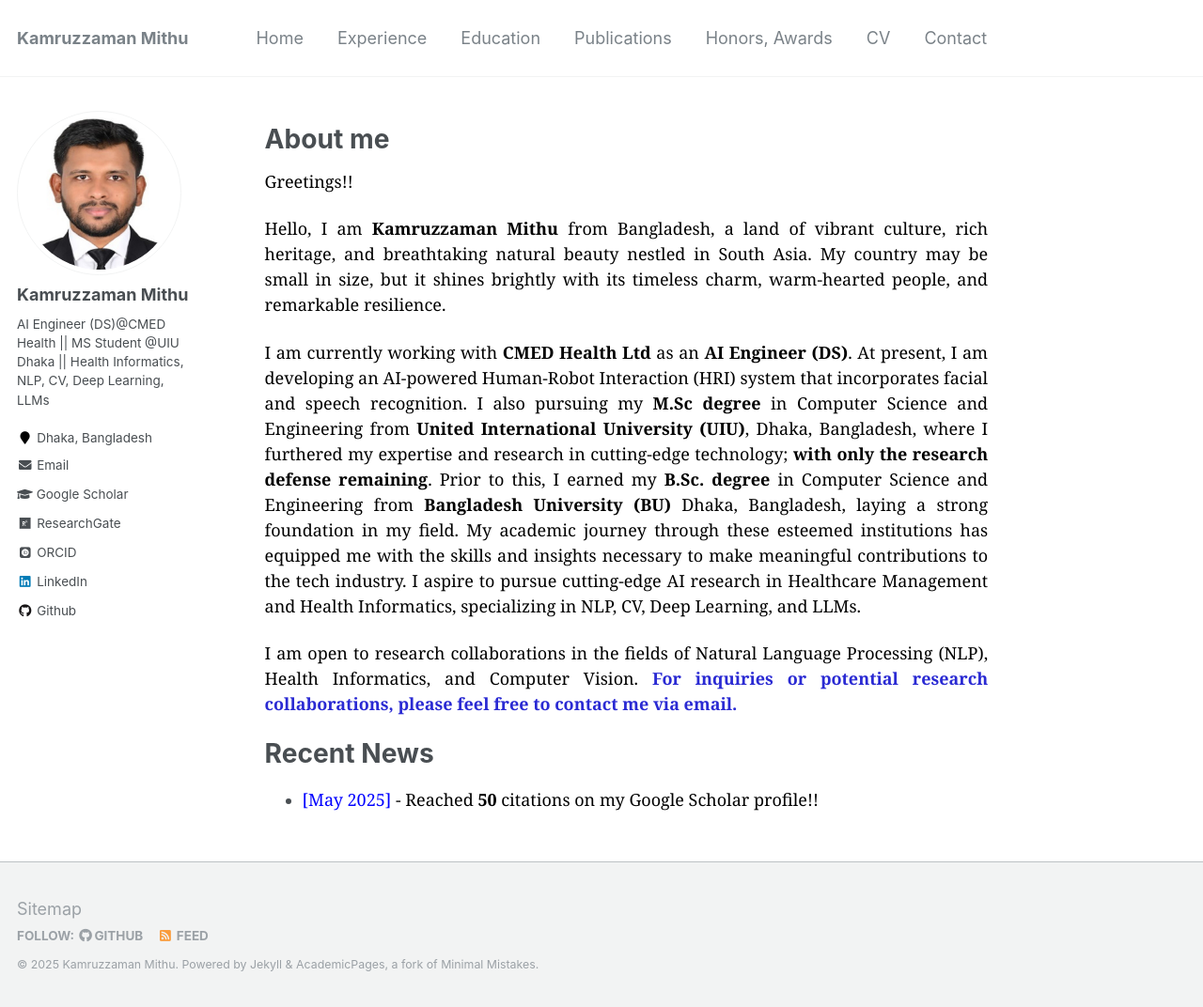
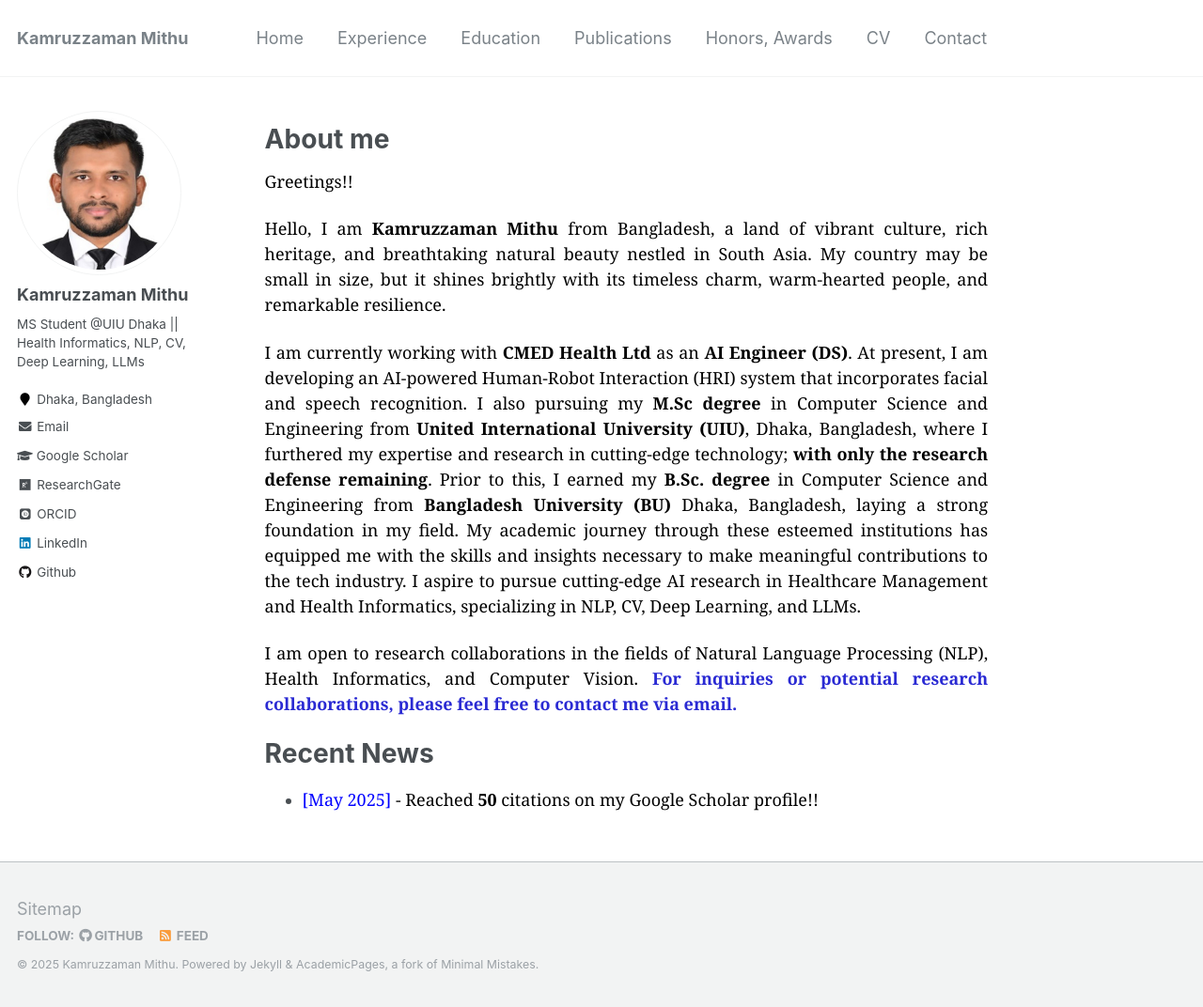
Before and after one commit to kmithuiu/kmithuiu.github.io, a Jekyll site: the page built from _pages/about.md, in a window 1280 px wide and 1072 px high. Shown: the whole window at 94% size. Built offline with Jekyll 4.4.1, drawn with Linux system fonts in a browser that asks for light colours; some web fonts are replaced.

Commit message:
Update _config

```diff
--- a/_config.yml
+++ b/_config.yml
@@ -82,7 +82,7 @@ analytics:
 author:
   name             : "Kamruzzaman Mithu"
   avatar           : "kmithu_uiu.png"
-  bio              : "AI Engineer (DS)@CMED Health || MS Student @UIU Dhaka || Health Informatics, NLP, CV, Deep Learning, LLMs"
+  bio              : "MS Student @UIU Dhaka || Health Informatics, NLP, CV, Deep Learning, LLMs"
   location         : "Dhaka, Bangladesh"
   employer         :
   pubmed           : #"https://www.ncbi.nlm.nih.gov/pubmed/?term="
```
